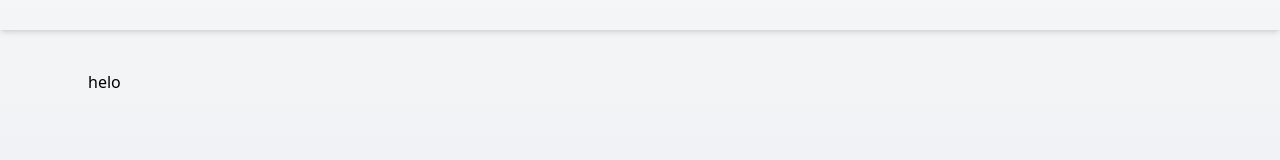
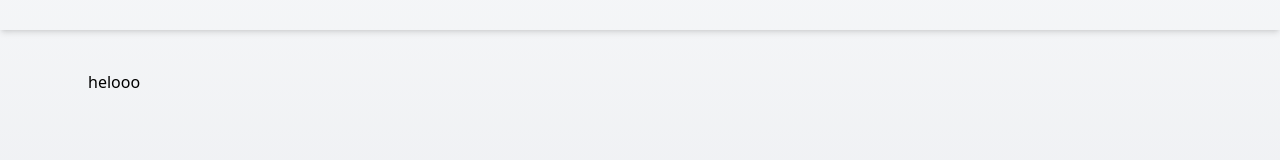
Before and after one commit to NITHINKR06/ImpoortantQuestions, a Next.js app: page /mse2/mes in a window 1280 px wide. Both pictures are taken after a click on the button "Important 2". Shown: the part 192-352 px from the top of the page. Built offline with nearby package versions, Linux system fonts and the light colour scheme.

Commit message:
This contain all the improtant question of mses.

```diff
--- a/src/app/mse2/mes/imp2.jsx
+++ b/src/app/mse2/mes/imp2.jsx
@@ -3,7 +3,7 @@ import React from 'react'
 export default function Imp2() {
   return (
     <div>
-        helo
+        helooo
     </div>
   )
 }
--- a/src/app/mse2/mes/imp3.jsx
+++ b/src/app/mse2/mes/imp3.jsx
@@ -3,7 +3,7 @@ import React from 'react'
 export default function Imp3() {
   return (
     <div>
-        hlo
+        hlooo
     </div>
   )
 }
```
